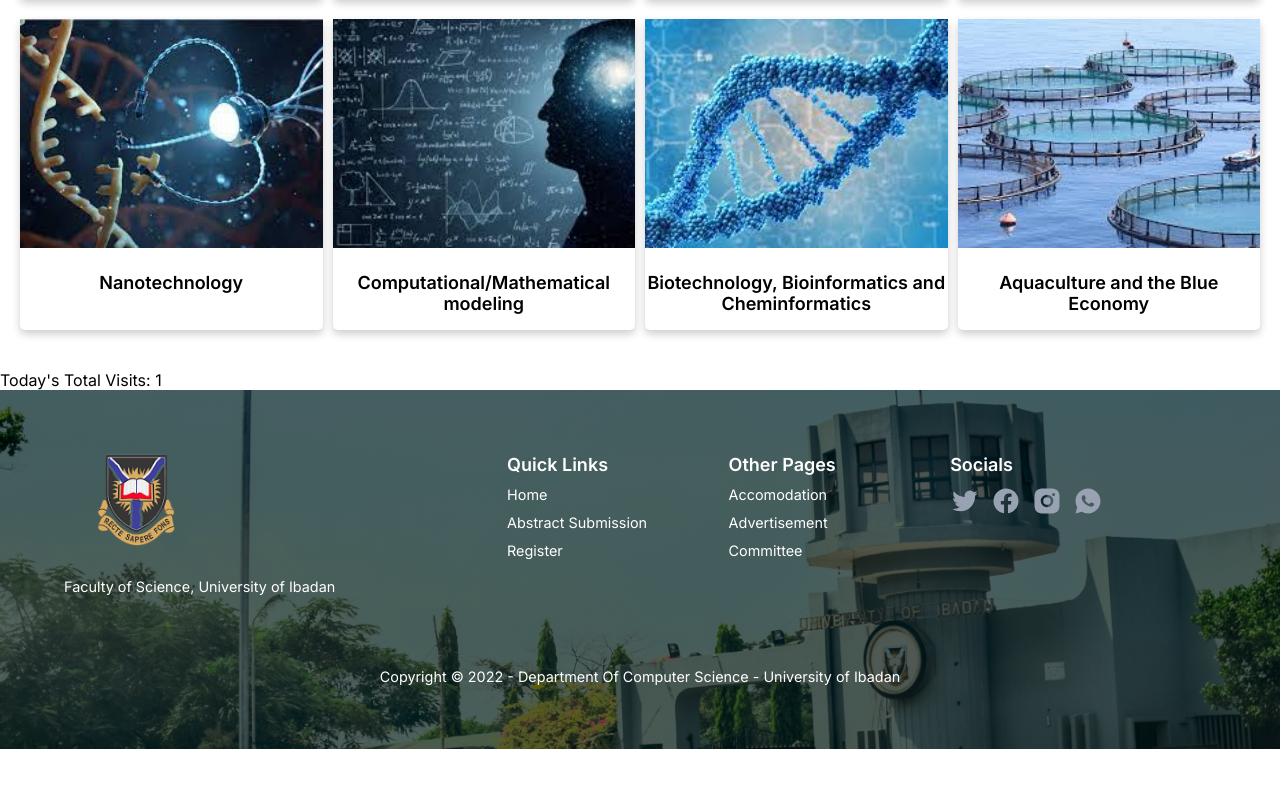
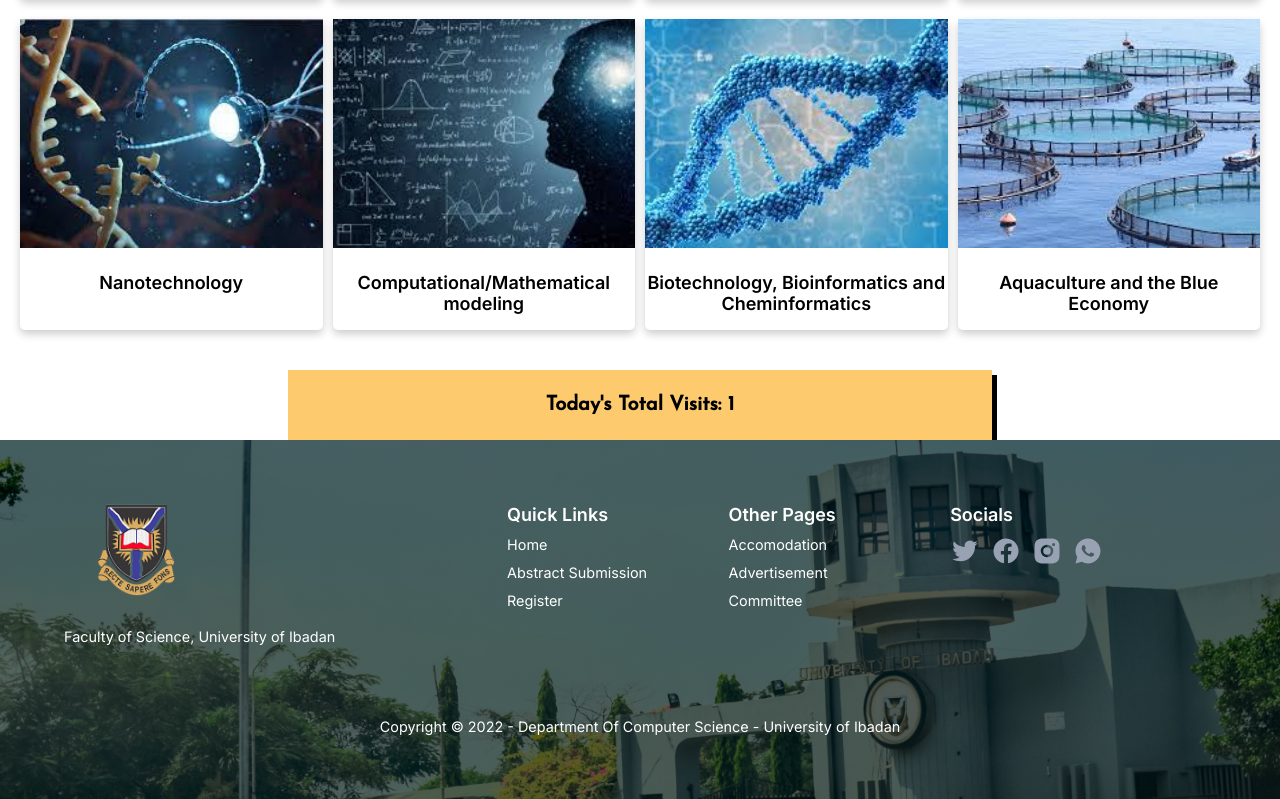
Before and after one commit to University-Of-Ibadan-Conference-Project/FrontEnd, a React (Create React App) app: page / in a window 1280 px wide. Shown: the part 2003-2802 px from the top of the page. Before the commit the page ends 2752 px from the top, so only its background shows below. Built offline with nearby package versions, Linux system fonts and the light colour scheme.

Commit message:
Update Home.module.scss

```diff
--- a/src/sass/pages/Home.module.scss
+++ b/src/sass/pages/Home.module.scss
@@ -1,4 +1,6 @@
 // @import url("https://fonts.googleapis.com/css2?family=Poppins:wght@300;400;500;600;700;800;900&display=swap");
+
+@import url("https://fonts.googleapis.com/css2?family=Josefin+Sans:wght@500&display=swap");
 
 .Home {
   text-align: center;
@@ -213,3 +215,43 @@
     }
   }
 }
+
+.Main {
+  margin-left: auto;
+  margin-right: auto;
+  width: 55%;
+  height: 70px;
+  font-weight: bold;
+  font-size: 20px;
+  font-family: "Josefin Sans", sans-serif;
+  background-color: #fdcb6e;
+  cursor: pointer;
+  box-shadow: 5px 5px 0 0;
+  transition: 0.3s;
+  display: flex;
+  justify-content: center;
+  align-items: center;
+  min-height: 20px;
+
+
+  @media (max-width: 850px) {
+
+  }
+
+  @media (max-width: 550px) {
+
+  }
+
+  @media (max-width: 450px) {
+
+  }
+
+  @media (max-width: 375px) {
+    width: 90%;
+  }
+
+  .Main:hover {
+    box-shadow: -5px -5px 0 0;
+    transform: scale(0.9);
+  }
+}
```
